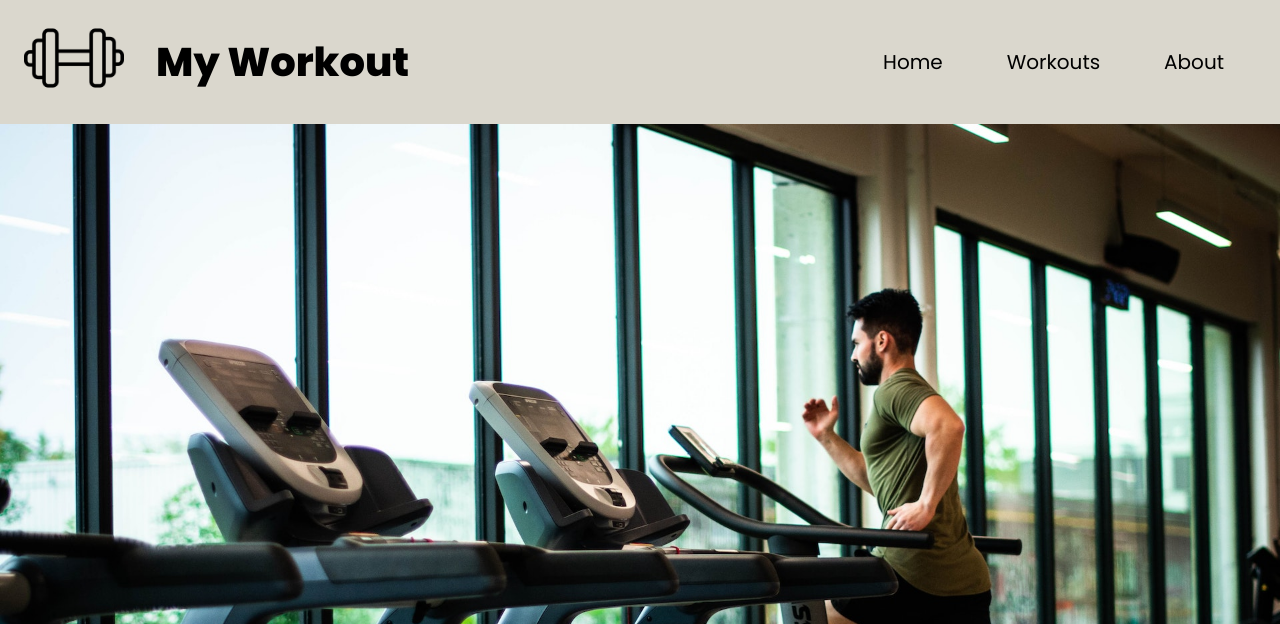
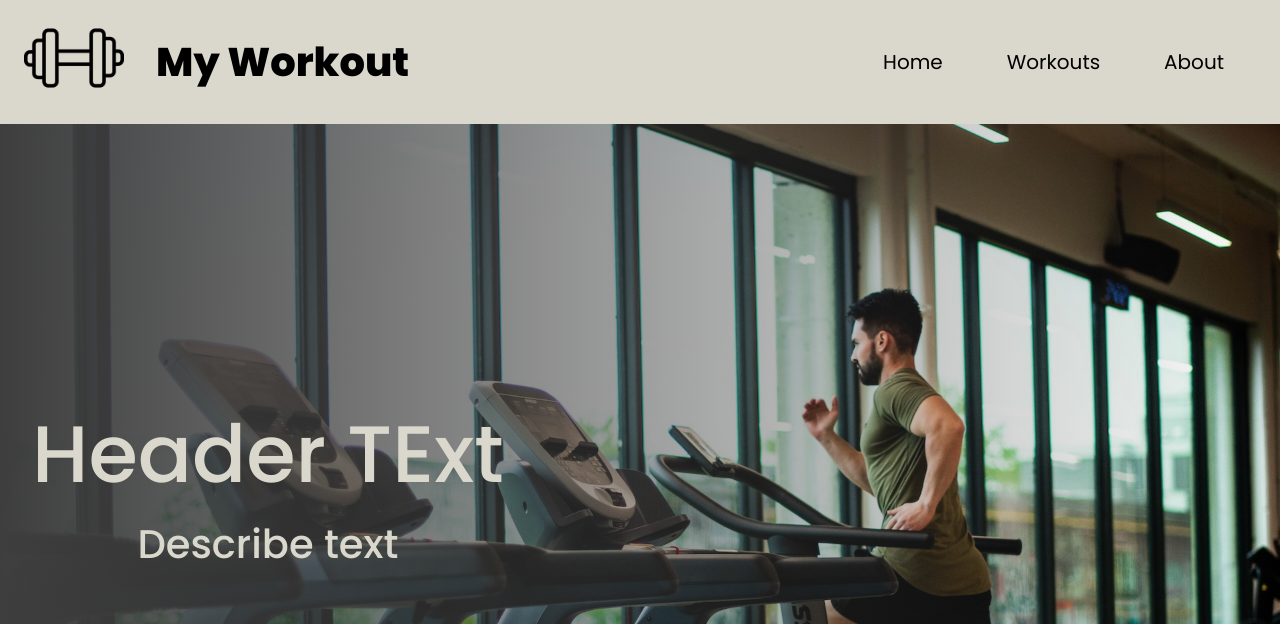
Before and after one commit to jlarafl/Workout_React, a React (Create React App) app in the folder frontend/: page / in a window 1280 px wide. Shown: the top 624 px of the page. Built offline with nearby package versions, Linux system fonts and the light colour scheme; no server answers.

Commit message:
updated header component

```diff
--- a/frontend/src/components/header/Header.jsx
+++ b/frontend/src/components/header/Header.jsx
@@ -5,7 +5,11 @@ import './header.css'
 const Header = () => {
     return (
         <div className="header__container">
-            <div className="header__container-image">
+            <div className="header__container-overlay">
+                <div className="header__container-overlay-text">
+                    <h1>Header TExt</h1>
+                    <h3>Describe text</h3>
+                </div>
             </div>
         </div>
     )
--- a/frontend/src/components/header/header.css
+++ b/frontend/src/components/header/header.css
@@ -1,9 +1,35 @@
 .header__container {
     height: 90vh;
     max-width: 100%;
-    background-image: url(../../assets/images/header.jpeg);
+    background-image: linear-gradient(to left, rgba(0, 130, 170, 0), rgb(62, 62, 62)), url(../../assets/images/header.jpeg);
     background-size: cover;
     background-repeat: no-repeat;
 }
 
-.header__container-image {}
+.header__container-overlay {
+    display: flex;
+    flex-direction: row;
+    height: 100%;
+    justify-content: flex-start;
+    align-content: center;
+}
+
+.header__container-overlay-text {
+    display: flex;
+    flex-direction: column;
+    padding: 0rem 2rem;
+    color: #dad7cd;
+    height: 100%;
+    justify-content: center;
+    align-items: center;
+}
+
+.header__container-overlay-text h1 {
+    font-size: 80px;
+    font-weight: 500;
+}
+
+.header__container-overlay-text h3 {
+    font-size: 40px;
+    font-weight: 500;
+}
```
